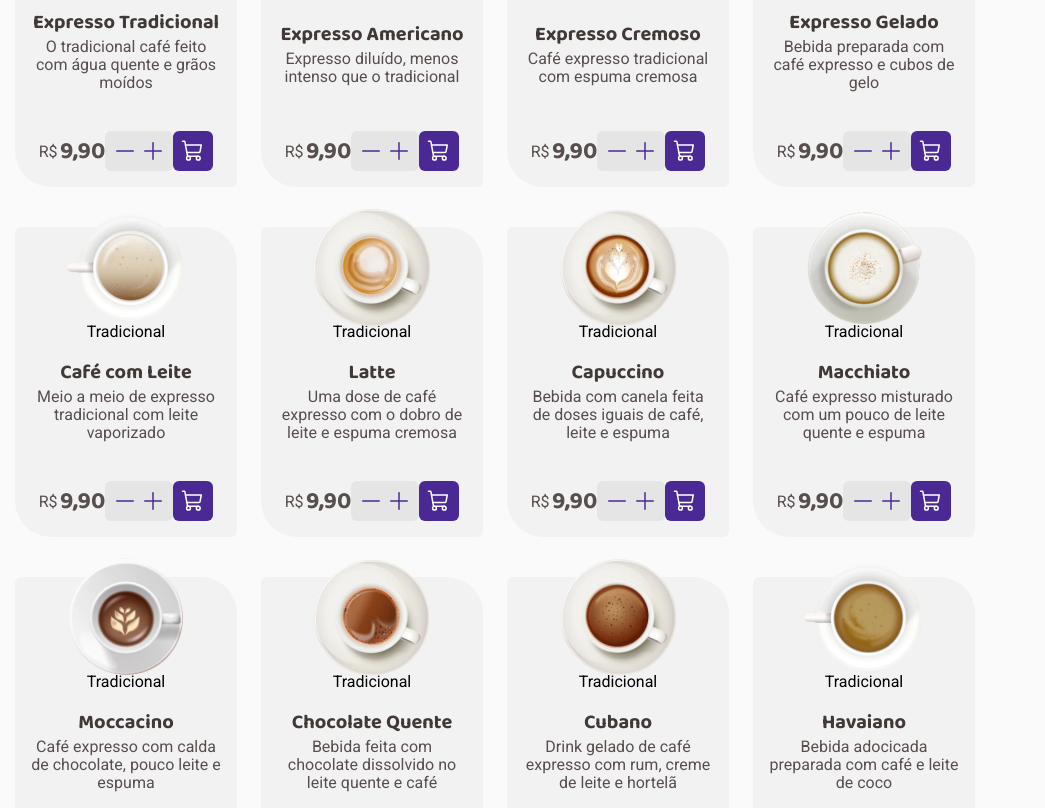
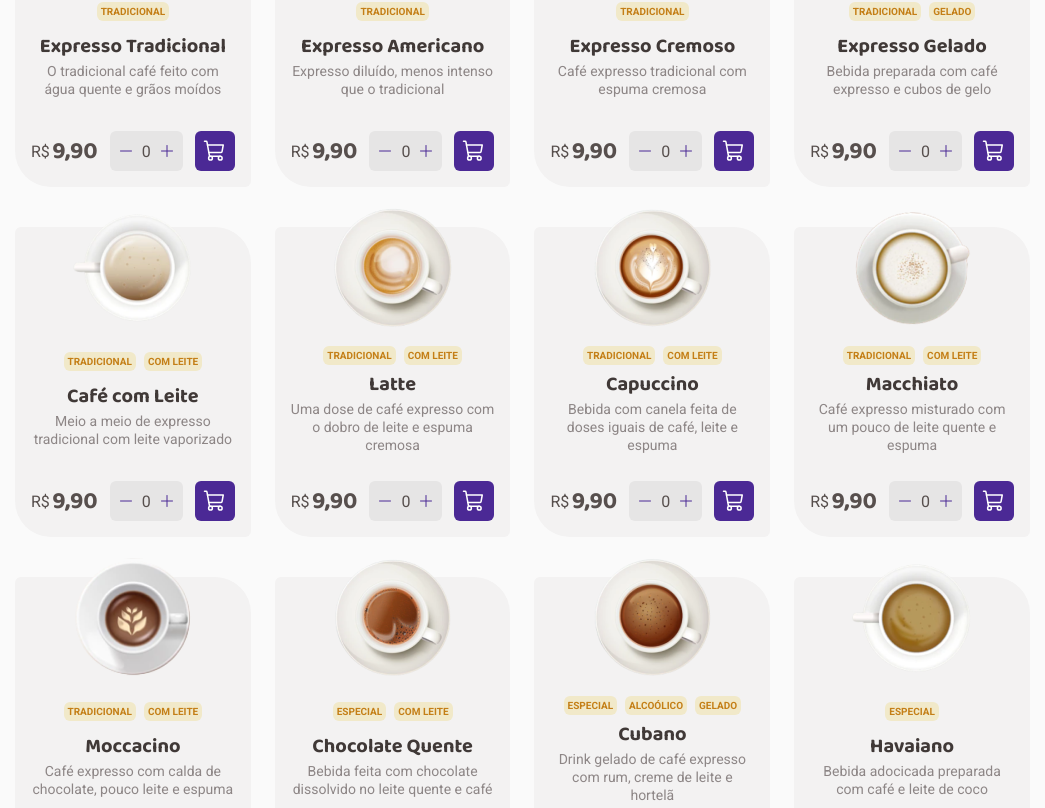
Before and after one commit to felipprodrigues/coffee-delivery-app, a React (Vite) app in the folder app/: page / in a window 1280 px wide. Shown: the part 892-1700 px from the top of the page, without its empty margins (145-1190 px from the left). Built offline with nearby package versions, Linux system fonts and the light colour scheme.

Commit message:
add final cards styling

```diff
--- a/app/src/components/Cards/index.tsx
+++ b/app/src/components/Cards/index.tsx
@@ -1,5 +1,12 @@
 import { Minus, Plus, ShoppingCart } from "phosphor-react";
-import { Card, CardImage, CardSelectAmount, CardTitle } from "./styles";
+import {
+  Card,
+  CardFooter,
+  CardImage,
+  CardSelectAmount,
+  CardTag,
+  CardTitle,
+} from "./styles";
 
 import americano from "../../assets/americano.png";
 import arabe from "../../assets/arabe.png";
@@ -18,17 +25,11 @@ import cafeComLeite from "../../assets/comLeite.png";
 import { v4 as uuidv4 } from "uuid";
 import { uuid } from "uuidv4";
 
-interface Tags {
-  icon: JSX.Element;
-  label: string;
-  bgColor: string;
-}
-
 interface CardProps {
   id: string;
   title: string;
   label: string;
-  tag: string | Tags[];
+  tag: string | string[];
   image: string;
 }
 
@@ -66,77 +67,82 @@ export function Cards() {
       id: singleId,
       title: "Expresso Gelado",
       label: "Bebida preparada com café expresso e cubos de gelo",
-      tag: "Tradicional",
+      tag: ["Tradicional", "Gelado"],
       image: expressoGelado,
     },
     {
       id: singleId,
       title: "Café com Leite",
       label: "Meio a meio de expresso tradicional com leite vaporizado",
-      tag: "Tradicional",
+      tag: ["Tradicional", "Com Leite"],
       image: cafeComLeite,
     },
     {
       id: singleId,
       title: "Latte",
       label: "Uma dose de café expresso com o dobro de leite e espuma cremosa",
-      tag: "Tradicional",
+      tag: ["Tradicional", "Com Leite"],
       image: latte,
     },
     {
       id: singleId,
       title: "Capuccino",
       label: "Bebida com canela feita de doses iguais de café, leite e espuma",
-      tag: "Tradicional",
+      tag: ["Tradicional", "Com Leite"],
+
       image: capuccino,
     },
     {
       id: singleId,
       title: "Macchiato",
       label: "Café expresso misturado com um pouco de leite quente e espuma",
-      tag: "Tradicional",
+      tag: ["Tradicional", "Com Leite"],
+
       image: macchiato,
     },
     {
       id: singleId,
       title: "Moccacino",
       label: "Café expresso com calda de chocolate, pouco leite e espuma",
-      tag: "Tradicional",
+
+      tag: ["Tradicional", "Com Leite"],
       image: moccacino,
     },
     {
       id: singleId,
       title: "Chocolate Quente",
       label: "Bebida feita com chocolate dissolvido no leite quente e café",
-      tag: "Tradicional",
+
+      tag: ["Especial", "Com Leite"],
       image: hotchocolate,
     },
     {
       id: singleId,
       title: "Cubano",
       label: "Drink gelado de café expresso com rum, creme de leite e hortelã",
-      tag: "Tradicional",
+
+      tag: ["Especial", "Alcoólico", "Gelado"],
       image: cubano,
     },
     {
       id: singleId,
       title: "Havaiano",
       label: "Bebida adocicada preparada com café e leite de coco",
-      tag: "Tradicional",
+      tag: "Especial",
       image: havaiano,
     },
     {
       id: singleId,
       title: "Arabe",
       label: "Bebida preparada com grãos de café árabe e especiarias",
-      tag: "Tradicional",
+      tag: "Especial",
       image: arabe,
     },
     {
       id: singleId,
       title: "Irlandês",
       label: "Bebida a base de café, uísque irlandês, açúcar e chantilly",
-      tag: "Tradicional",
+      tag: ["Especial", "Alcoólico"],
       image: irlandes,
     },
   ];
@@ -148,27 +154,40 @@ export function Cards() {
           <img src={card.image} />
         </CardImage>
 
-        <span>{card.tag}</span>
+        <CardTag>
+          {Array.isArray(card.tag) && card.tag.length > 1 ? (
+            card.tag.map((item, index) => (
+              <div id="label">
+                <span key={index}>{item}</span>
+              </div>
+            ))
+          ) : (
+            <div id="label">
+              <span>{card.tag}</span>
+            </div>
+          )}
+        </CardTag>
 
         <CardTitle>
           <h3>{card.title}</h3>
           <span>{card.label}</span>
         </CardTitle>
 
-        <div>
+        <CardFooter>
           <span>
             R$ <h2>9,90</h2>
           </span>
 
           <CardSelectAmount>
-            <Minus size={24} />
-            <Plus size={24} />
+            <Minus size={16} />
+            <span>0</span>
+            <Plus size={16} />
           </CardSelectAmount>
 
           <div>
             <ShoppingCart size={24} />
           </div>
-        </div>
+        </CardFooter>
       </Card>
     );
   });
--- a/app/src/components/Cards/styles.ts
+++ b/app/src/components/Cards/styles.ts
@@ -36,20 +36,6 @@ export const Card = styled.div`
       filter: brightness(0.8);
     }
   }
-
-  div span {
-    display: flex;
-    align-items: center;
-    gap: 0.15rem;
-
-    font-size: ${(props) => props.theme["font-m"]};
-    color: ${(props) => props.theme["base-700"]};
-
-    h2 {
-      font-size: ${(props) => props.theme["title-m"]};
-      color: ${(props) => props.theme["base-700"]};
-    }
-  }
 `;
 
 export const CardTitle = styled.div`
@@ -76,7 +62,7 @@ export const CardTitle = styled.div`
 export const CardSelectAmount = styled.div`
   display: flex;
   align-items: center;
-  gap: 0.25rem;
+  gap: 0.5rem;
 
   padding: 0.5rem;
   border-radius: 6px;
@@ -84,6 +70,7 @@ export const CardSelectAmount = styled.div`
 
   svg {
     color: ${(props) => props.theme["secondary-500"]};
+    cursor: pointer;
   }
 `;
 
@@ -91,10 +78,51 @@ export const CardImage = styled.div`
   padding: 2rem 0;
   position: relative;
   justify-content: center;
+  height: 100px;
 
   img {
     position: absolute;
 
-    top: -55%;
+    top: -35%;
   }
 `;
+
+export const CardTag = styled.div`
+  display: flex;
+  align-items: center;
+  justify-content: center;
+  gap: 0 0.5rem;
+
+  div#label {
+    background-color: ${(props) => props.theme["primary-100"]};
+    padding: 0.25rem;
+    border-radius: 6px;
+    gap: 0.25rem;
+
+    span {
+      font-size: ${(props) => props.theme["font-xxs"]};
+      color: ${(props) => props.theme["primary-500"]};
+      font-weight: 700;
+      text-transform: uppercase;
+    }
+  }
+`;
+
+export const CardFooter = styled.div`
+  display: flex;
+  gap: 0.75rem;
+
+  span {
+    display: flex;
+    align-items: center;
+    gap: 0.15rem;
+
+    font-size: ${(props) => props.theme["font-m"]};
+    color: ${(props) => props.theme["base-700"]};
+
+    h2 {
+      font-size: ${(props) => props.theme["title-m"]};
+      color: ${(props) => props.theme["base-700"]};
+    }
+  }
+`;
--- a/app/src/components/Main/styles.ts
+++ b/app/src/components/Main/styles.ts
@@ -23,4 +23,8 @@ export const MainHolder = styled.div`
   @media (min-width: 1024px) {
     grid-template-columns: repeat(4, 1fr);
   }
+
+  @media (min-width: 1600px) {
+    grid-template-columns: repeat(5, 1fr);
+  }
 `;
--- a/app/src/layouts/DefaultLayout.tsx
+++ b/app/src/layouts/DefaultLayout.tsx
@@ -9,6 +9,8 @@ export function DefaultLayout() {
         <Header />
 
         <Outlet />
+
+        <div id="footer"></div>
       </LayoutContainer>
     </div>
   );
--- a/app/src/layouts/styles.ts
+++ b/app/src/layouts/styles.ts
@@ -17,4 +17,8 @@ export const LayoutContainer = styled.div`
     max-width: calc(100% - 20rem);
   }
   max-width: calc(100% - 6rem);
+
+  div#footer {
+    padding: 2rem;
+  }
 `;
--- a/app/src/styles/default.ts
+++ b/app/src/styles/default.ts
@@ -4,6 +4,7 @@ export const defaultTheme = {
   "font-m": "16px",
   "font-s": "14px",
   "font-xs": "12px",
+  "font-xxs": "10px",
 
   "title-xl": "48px",
   "title-l": "32px",
```
